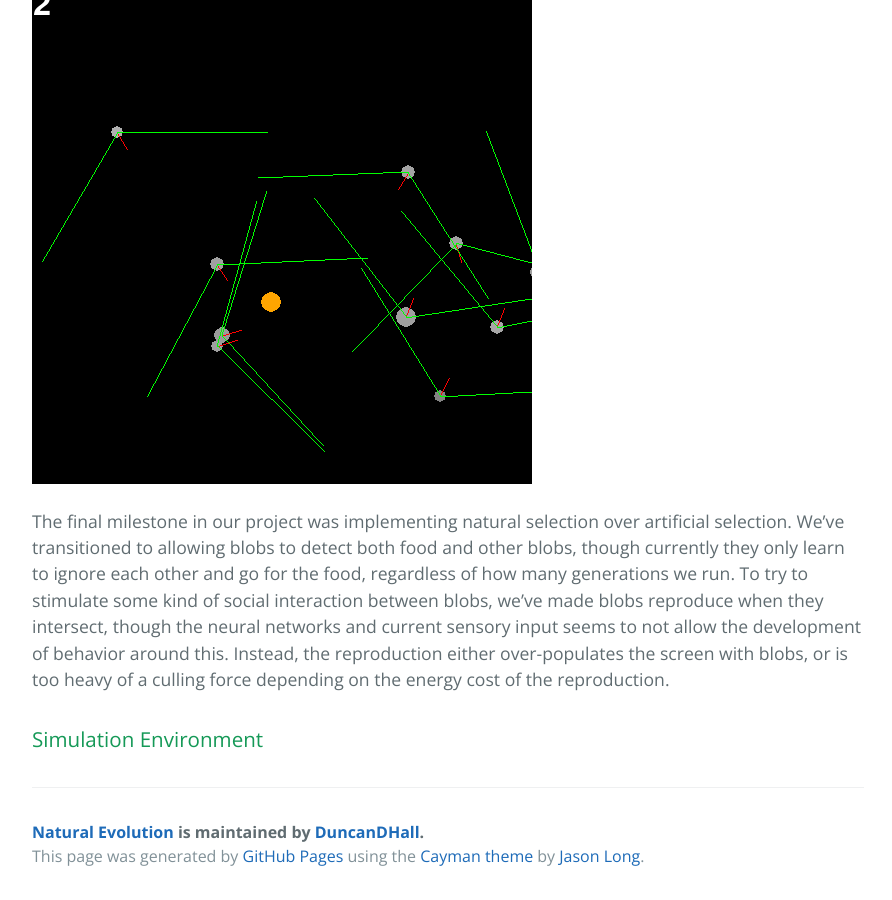
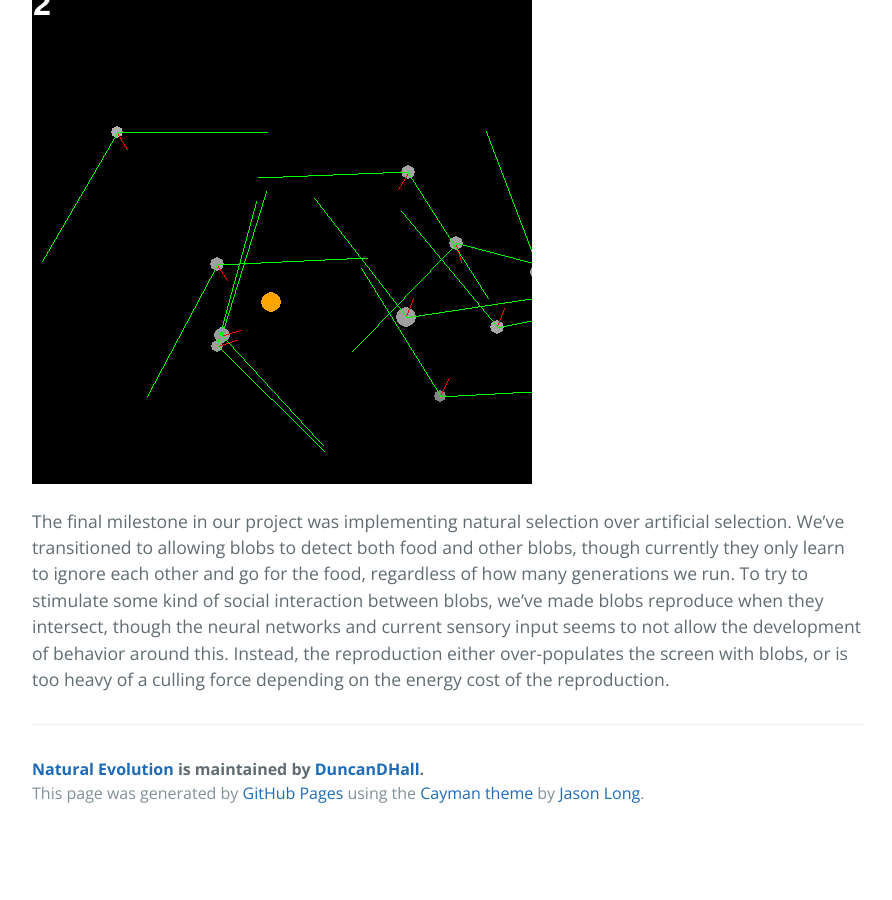
Before and after one commit to DuncanDHall/NaturalEvolution, a Jekyll site: the page narrative.html, which Jekyll copies as it is, in a window 1280 px wide and 900 px high, scrolled down 1046 px. Shown: the whole window, without its empty margins (192-1084 px from the left). Built offline with Jekyll 4.4.1, drawn with Linux system fonts in a browser that asks for light colours; after the commit the page ends 1883 px from its top, so only the background shows below that.

Commit message:
Update narrative.html

```diff
--- a/narrative.html
+++ b/narrative.html
@@ -45,10 +45,6 @@
 </p>
 
 
-<h3><a id="designer-templates" class="anchor" href="#Environment" aria-hidden="true"><span aria-hidden="true" class="octicon octicon-link"></span></a>Simulation Environment</h3>
-
-
-
       <footer class="site-footer">
         <span class="site-footer-owner"><a href="https://github.com/DuncanDHall/NaturalEvolution">Natural Evolution</a> is maintained by <a href="https://github.com/DuncanDHall">DuncanDHall</a>.</span>
 
```
